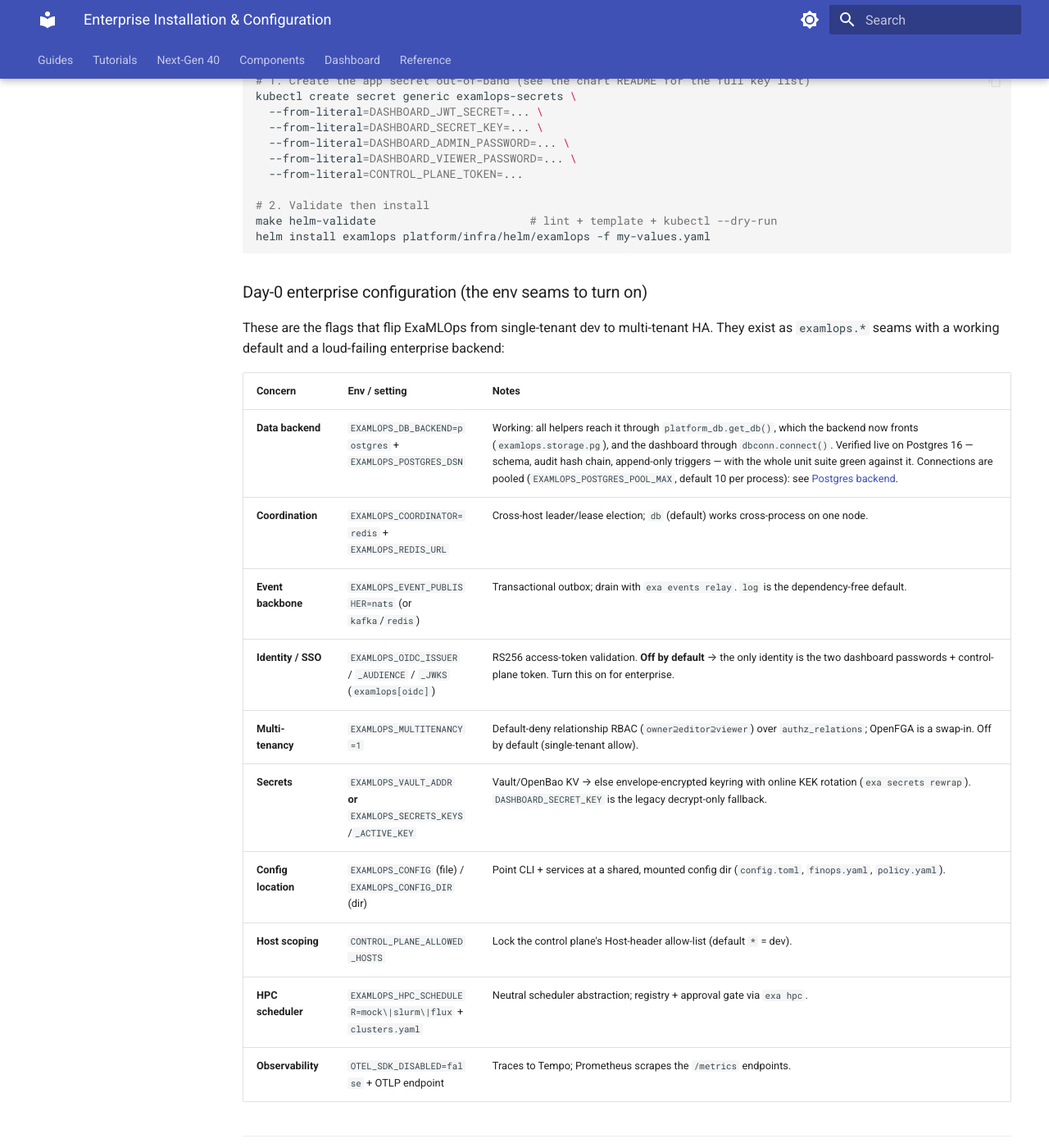
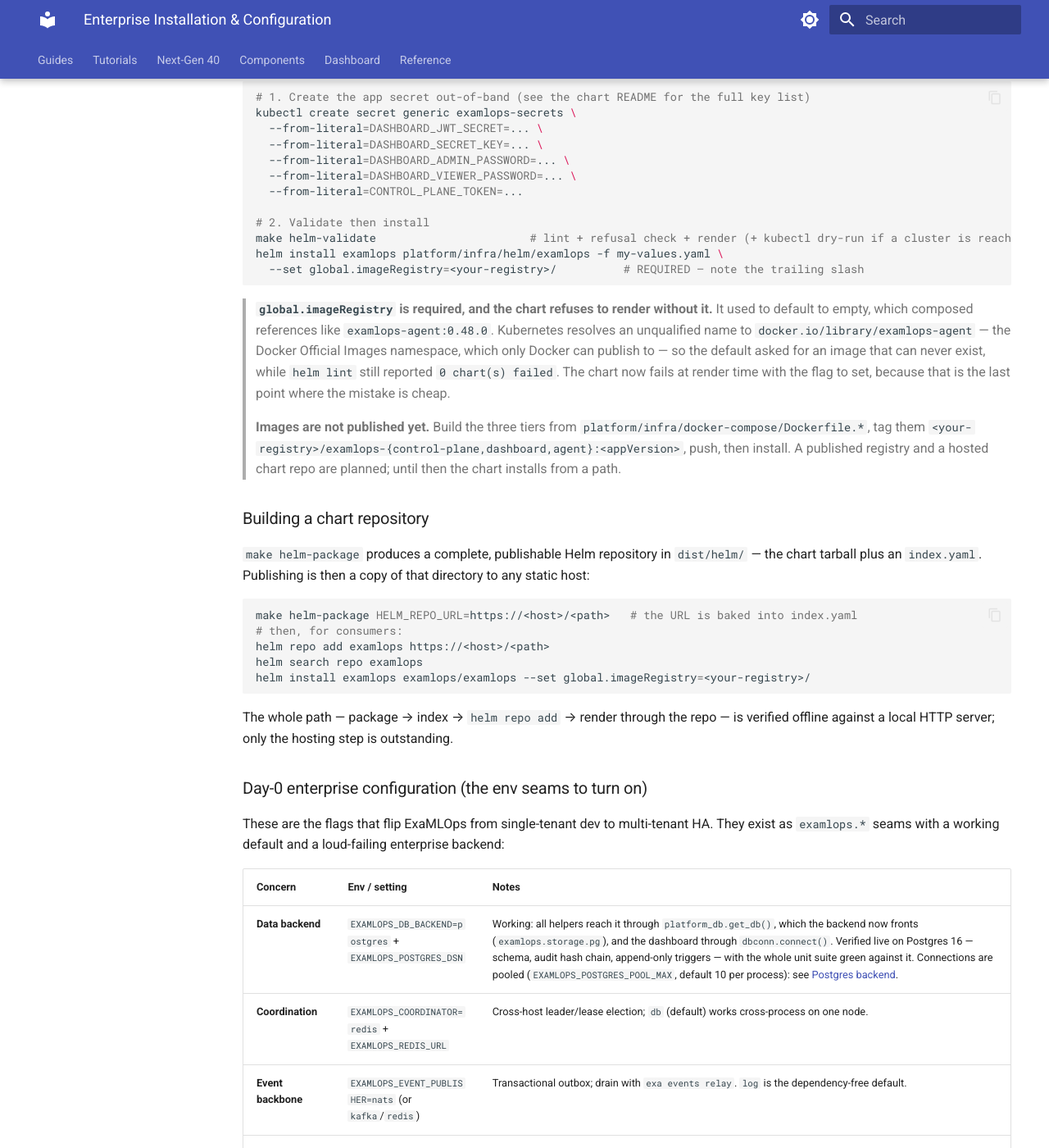
Before and after one commit to MSKazemi/ExaMLOps, an MkDocs documentation site: the page built from docs/guides/enterprise-installation.md, in a window 1280 px wide and 1400 px high, scrolled down 2392 px. Shown: the whole window at 82% size. Built offline with MkDocs 1.6.1 and Material for MkDocs 9.7.7, drawn with Linux system fonts in a browser that asks for light colours; some of the changed text lies outside the part shown.

Commit message:
fix(helm): the chart could never install with its own defaults
`global.imageRegistry: ""` composed refs like `examlops-control-plane:0.37.0`.
Kubernetes resolves an unqualified name to `docker.io/library/…`, the Docker
Official Images namespace, which nobody outside Docker can publish to — so the
default asked for an image that can never exist. `helm lint` reported
`0 chart(s) failed` the whole time; the failure only appears in a cluster, as
ImagePullBackOff. The image helper now fails at render with the flag to set.

Two neighbours found the same way: appVersion was 0.37.0 against a platform at
0.48.0, and `tag: ""` defaults to appVersion, so every image was pinned eleven
releases back; and maintainers named the product, not the author.

`make helm-validate` could not run anywhere either — `kubectl apply
--dry-run=client` downloads the OpenAPI schema from a live apiserver, so the
documented "dry-runs" check needed a cluster neither CI nor a laptop has. It
now does lint + a refusal check + render offline, and the schema check only
when a cluster answers, naming what it skipped.

Adds `make helm-package`: chart tarball + index.yaml into dist/helm, so
publishing is a copy of one directory to a static host. The whole path —
package, index, `helm repo add`, render through the repo — was verified
offline against a local HTTP server.

tests/unit/test_helm_chart.py guards all of it; three proved red against the
previous chart.

````diff
--- a/docs/guides/enterprise-installation.md
+++ b/docs/guides/enterprise-installation.md
@@ -10,7 +10,7 @@ Helm chart, `.env.example`, and the `examlops.*` config seams).
 | Install path | What it is | Status |
 |---|---|---|
 | **A — Single node (Docker Compose)** | `make bootstrap` → uv venv + `docker compose up` | **Production-in-use** (this is what runs on `lxp-cpu01`). Best path today for a new machine or single VM. |
-| **B — Kubernetes (Helm)** | `helm install` control-plane + dashboard + agent | **Partial / reference.** Renders, lints, dry-runs, enterprise pod-security — but covers only 3 tiers and assumes you bring your own Postgres/MinIO/Redis/NATS. |
+| **B — Kubernetes (Helm)** | `helm install` control-plane + dashboard + agent | **Partial / reference.** Lints, renders, enterprise pod-security — but covers only 3 tiers, assumes you bring your own Postgres/MinIO/Redis/NATS, and **the container images are not published yet**, so you must build and push them to a registry you control first. |
 | **C — CI auto-deploy (GitLab → node)** | `deploy:lxp` SSHes to the node, `git pull`, rebuilds, smoke-gated auto-rollback | **Production-in-use, single-node.** Deploy-from-HEAD to one NFS host; no image registry, no canary. |
 
 **Bottom line:** for a *new computer or single server* you can be fully running in ~15 minutes via
@@ -94,9 +94,38 @@ kubectl create secret generic examlops-secrets \
   --from-literal=CONTROL_PLANE_TOKEN=...
 
 # 2. Validate then install
-make helm-validate                       # lint + template + kubectl --dry-run
-helm install examlops platform/infra/helm/examlops -f my-values.yaml
+make helm-validate                       # lint + refusal check + render (+ kubectl dry-run if a cluster is reachable)
+helm install examlops platform/infra/helm/examlops -f my-values.yaml \
+  --set global.imageRegistry=<your-registry>/          # REQUIRED — note the trailing slash
 ```
+
+> **`global.imageRegistry` is required, and the chart refuses to render without it.** It used to
+> default to empty, which composed references like `examlops-agent:0.48.0`. Kubernetes resolves an
+> unqualified name to `docker.io/library/examlops-agent` — the Docker Official Images namespace,
+> which only Docker can publish to — so the default asked for an image that can never exist, while
+> `helm lint` still reported `0 chart(s) failed`. The chart now fails at render time with the flag
+> to set, because that is the last point where the mistake is cheap.
+
+> **Images are not published yet.** Build the three tiers from
+> `platform/infra/docker-compose/Dockerfile.*`, tag them
+> `<your-registry>/examlops-{control-plane,dashboard,agent}:<appVersion>`, push, then install. A
+> published registry and a hosted chart repo are planned; until then the chart installs from a path.
+
+### Building a chart repository
+
+`make helm-package` produces a complete, publishable Helm repository in `dist/helm/` — the chart
+tarball plus an `index.yaml`. Publishing is then a copy of that directory to any static host:
+
+```bash
+make helm-package HELM_REPO_URL=https://<host>/<path>   # the URL is baked into index.yaml
+# then, for consumers:
+helm repo add examlops https://<host>/<path>
+helm search repo examlops
+helm install examlops examlops/examlops --set global.imageRegistry=<your-registry>/
+```
+
+The whole path — package → index → `helm repo add` → render through the repo — is verified offline
+against a local HTTP server; only the hosting step is outstanding.
 
 ### Day-0 enterprise configuration (the env seams to turn on)
 These are the flags that flip ExaMLOps from single-tenant dev to multi-tenant HA. They exist as
````
Also changed, not shown: CHANGELOG.md (+28 -0 lines), 4 other files.
